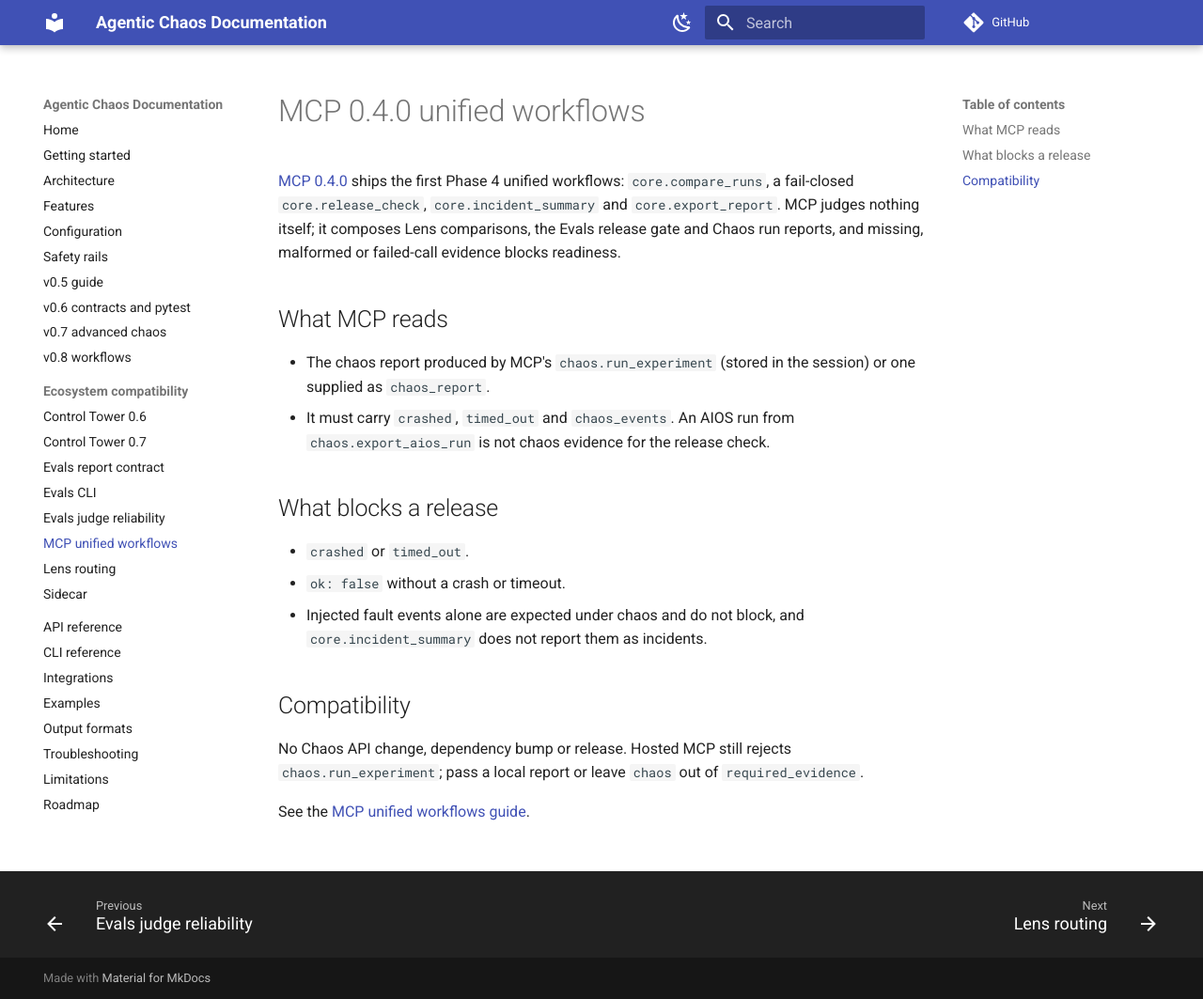
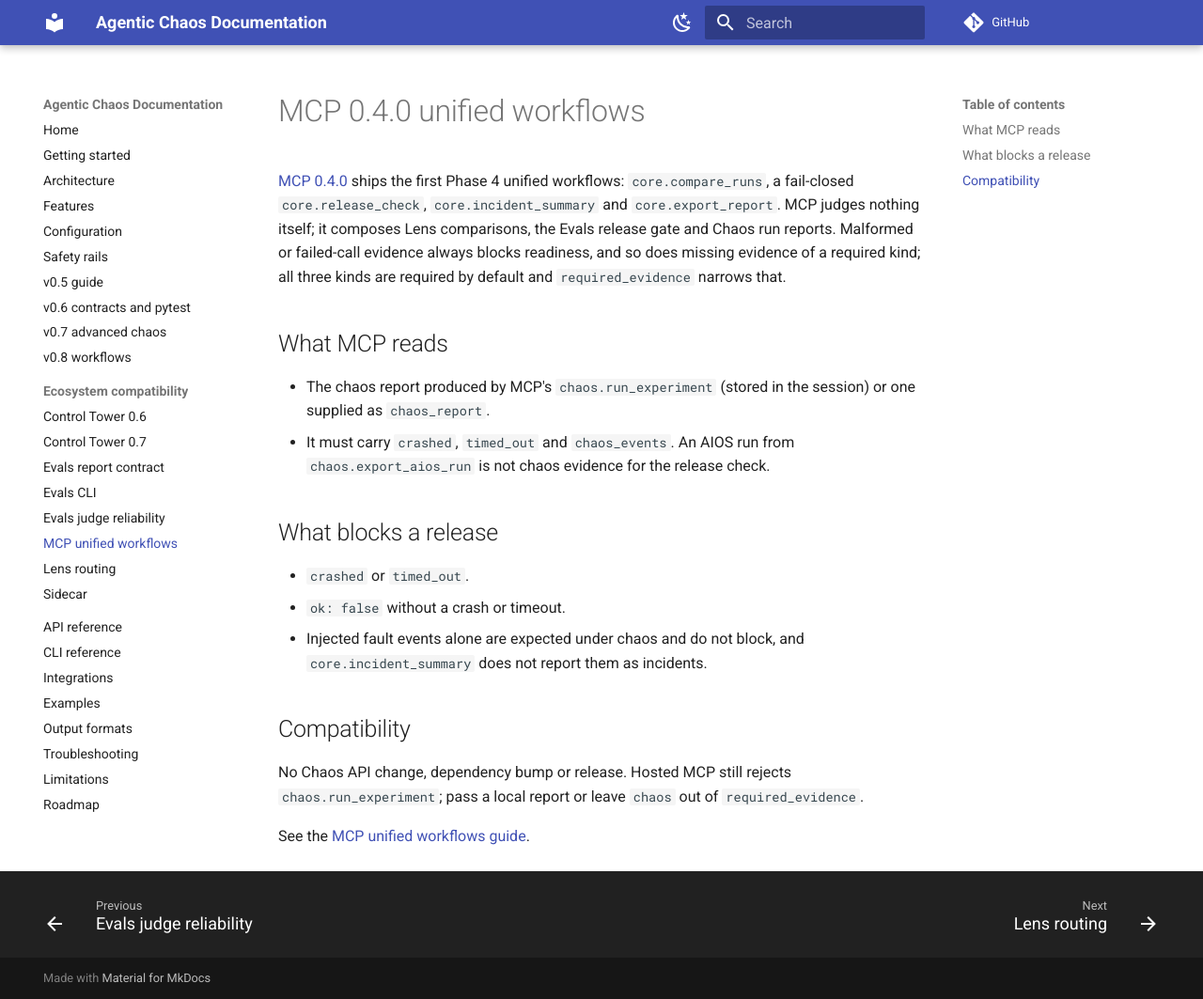
Before and after one commit to DeepAgentLabs/agentic-chaos, an MkDocs documentation site: the page built from docs/mcp-0.4-unified-workflows.md, in a window 1280 px wide and 1063 px high. Shown: the whole window at 94% size. Built offline with MkDocs 1.6.1 and Material for MkDocs 9.7.7, drawn with Linux system fonts in a browser that asks for light colours; comment, search, counter and statistics services are not loaded.

Commit message:
docs: qualify missing evidence as required evidence per review

```diff
--- a/docs/mcp-0.4-unified-workflows.md
+++ b/docs/mcp-0.4-unified-workflows.md
@@ -1,6 +1,6 @@
 # MCP 0.4.0 unified workflows
 
-[MCP 0.4.0](https://github.com/DeepAgentLabs/mcp-server/releases/tag/v0.4.0) ships the first Phase 4 unified workflows: `core.compare_runs`, a fail-closed `core.release_check`, `core.incident_summary` and `core.export_report`. MCP judges nothing itself; it composes Lens comparisons, the Evals release gate and Chaos run reports, and missing, malformed or failed-call evidence blocks readiness.
+[MCP 0.4.0](https://github.com/DeepAgentLabs/mcp-server/releases/tag/v0.4.0) ships the first Phase 4 unified workflows: `core.compare_runs`, a fail-closed `core.release_check`, `core.incident_summary` and `core.export_report`. MCP judges nothing itself; it composes Lens comparisons, the Evals release gate and Chaos run reports. Malformed or failed-call evidence always blocks readiness, and so does missing evidence of a required kind; all three kinds are required by default and `required_evidence` narrows that.
 
 ## What MCP reads
 
```
Also changed, not shown: README.md (+1 -1 lines).
